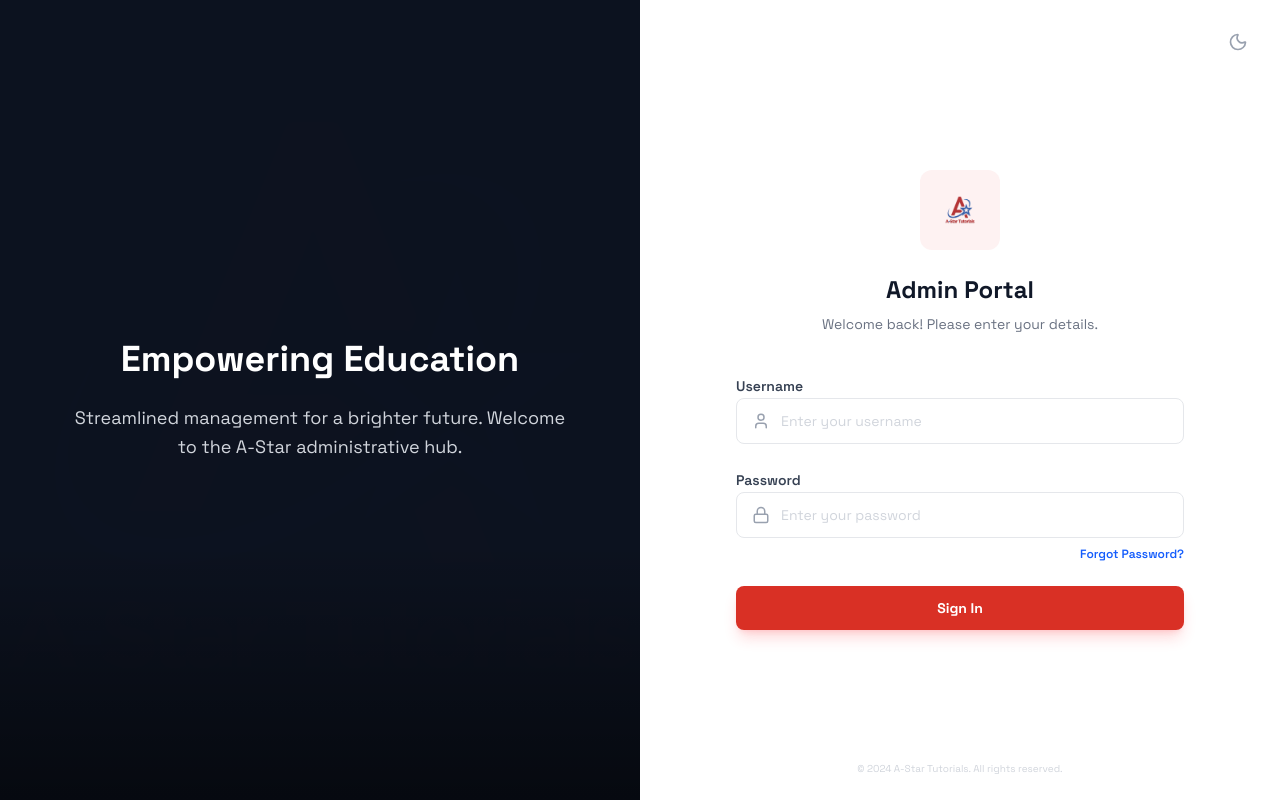
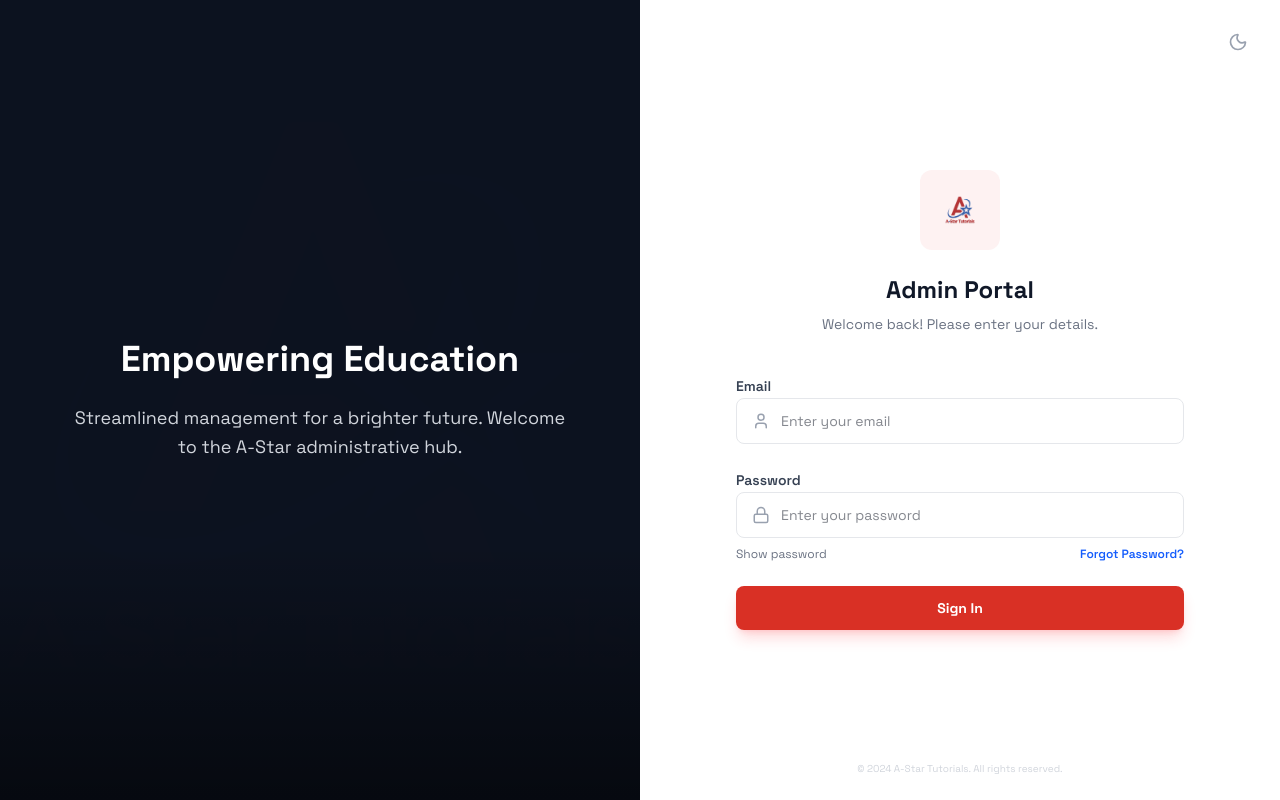
Before and after one commit to astartutorials/astutorials-v1, a Next.js app: page /admin/login in a window 1280 px wide. Built offline with nearby package versions, Linux system fonts and the light colour scheme.

Commit message:
Created adming login page

```diff
--- a/components/admin/AdminLoginForm.tsx
+++ b/components/admin/AdminLoginForm.tsx
@@ -1,15 +1,69 @@
 'use client';
 
 import { useState } from "react";
+import { useRouter } from "next/navigation";
 import Image from "next/image";
 import Link from "next/link";
-import { User, Lock, Moon, Sun } from "lucide-react";
+import { User, Lock, Moon } from "lucide-react";
+
+interface Admin {
+  id: string;
+  email: string;
+  name: string;
+  role: "admin";
+}
+
+interface AdminLoginResponse {
+  admin: Admin;
+}
 
 export default function AdminLoginForm() {
+  const router = useRouter();
+
+  const [email, setEmail] = useState("");
+  const [password, setPassword] = useState("");
   const [showPassword, setShowPassword] = useState(false);
+  const [loading, setLoading] = useState(false);
+  const [error, setError] = useState<string | null>(null);
+
+  async function handleSignIn(e: React.FormEvent<HTMLFormElement>) {
+    e.preventDefault();
+    setError(null);
+    setLoading(true);
+
+    try {
+      const response = await fetch("/api/auth/admin/login", {
+        method: "POST",
+        headers: {
+          "Content-Type": "application/json",
+        },
+        body: JSON.stringify({ email, password }),
+      });
+
+      const data: AdminLoginResponse = await response.json();
+
+      if (!response.ok) {
+        throw new Error("Invalid email or password");
+      }
+
+      console.log("Logged in admin:", data.admin);
+
+      // Example: redirect to admin dashboard
+      router.push("/admin/dashboard");
+
+    } catch (err: unknown) {
+      if (err instanceof Error) {
+        setError(err.message);
+      } else {
+        setError("Something went wrong");
+      }
+    } finally {
+      setLoading(false);
+    }
+  }
 
   return (
-    <div className="flex flex-col justify-center items-center min-h-screen w-full lg:w-1/2 bg-white h-full p-8 md:p-16 relative">
+    <div className="flex flex-col justify-center items-center min-h-screen w-full lg:w-1/2 bg-white p-8 md:p-16 relative">
       <div className="absolute top-8 right-8 text-gray-400 cursor-pointer hover:text-gray-600">
         <Moon size={20} />
       </div>
@@ -26,49 +80,81 @@ export default function AdminLoginForm() {
             />
           </div>
           <h2 className="text-2xl font-bold text-gray-900 mb-2">Admin Portal</h2>
-          <p className="text-gray-500 text-sm">Welcome back! Please enter your details.</p>
+          <p className="text-gray-500 text-sm">
+            Welcome back! Please enter your details.
+          </p>
         </div>
 
-        <form className="space-y-6">
+        <form className="space-y-6" onSubmit={handleSignIn}>
+          {/* Email */}
           <div className="space-y-2">
-            <label className="text-sm font-semibold text-gray-700">Username</label>
+            <label className="text-sm font-semibold text-gray-700">
+              Email
+            </label>
             <div className="relative">
               <User className="absolute left-4 top-1/2 -translate-y-1/2 text-gray-400" size={18} />
               <input
-                type="text"
-                placeholder="Enter your username"
-                className="w-full pl-11 pr-4 py-3 rounded-lg border border-gray-200 focus:border-[var(--astar-red)] focus:ring-4 focus:ring-red-500/10 outline-none transition-all placeholder:text-gray-300 text-gray-700 text-sm"
+                type="email"
+                value={email}
+                onChange={(e) => setEmail(e.target.value)}
+                required
+                placeholder="Enter your email"
+                className="w-full pl-11 pr-4 py-3 rounded-lg border border-gray-200 focus:border-[var(--astar-red)] focus:ring-4 focus:ring-red-500/10 outline-none transition-all text-sm"
               />
             </div>
           </div>
 
+          {/* Password */}
           <div className="space-y-2">
-            <label className="text-sm font-semibold text-gray-700">Password</label>
+            <label className="text-sm font-semibold text-gray-700">
+              Password
+            </label>
             <div className="relative">
               <Lock className="absolute left-4 top-1/2 -translate-y-1/2 text-gray-400" size={18} />
               <input
                 type={showPassword ? "text" : "password"}
+                value={password}
+                onChange={(e) => setPassword(e.target.value)}
+                required
                 placeholder="Enter your password"
-                className="w-full pl-11 pr-4 py-3 rounded-lg border border-gray-200 focus:border-[var(--astar-red)] focus:ring-4 focus:ring-red-500/10 outline-none transition-all placeholder:text-gray-300 text-gray-700 text-sm"
+                className="w-full pl-11 pr-4 py-3 rounded-lg border border-gray-200 focus:border-[var(--astar-red)] focus:ring-4 focus:ring-red-500/10 outline-none transition-all text-sm"
               />
             </div>
-            <div className="flex justify-end mt-1">
-               <Link href="#" className="text-xs font-semibold text-blue-600 hover:text-blue-700">
-                 Forgot Password?
-               </Link>
+
+            <div className="flex justify-between mt-1">
+              <button
+                type="button"
+                onClick={() => setShowPassword((prev) => !prev)}
+                className="text-xs text-gray-500 hover:text-gray-700"
+              >
+                {showPassword ? "Hide password" : "Show password"}
+              </button>
+
+              <Link href="#" className="text-xs font-semibold text-blue-600 hover:text-blue-700">
+                Forgot Password?
+              </Link>
             </div>
           </div>
 
+          {/* Error */}
+          {error && (
+            <p className="text-sm text-red-600 font-medium">{error}</p>
+          )}
+
+          {/* Submit */}
           <button
             type="submit"
-            className="w-full btn-primary bg-[var(--astar-red)] text-white font-bold py-3 rounded-lg shadow-lg shadow-red-500/20 hover:shadow-red-500/30 transition-all text-sm"
+            disabled={loading}
+            className="w-full bg-[var(--astar-red)] text-white font-bold py-3 rounded-lg shadow-lg shadow-red-500/20 hover:shadow-red-500/30 transition-all text-sm disabled:opacity-50"
           >
-            Sign In
+            {loading ? "Signing in..." : "Sign In"}
           </button>
         </form>
 
         <div className="absolute bottom-6 left-0 right-0 text-center">
-             <p className="text-[10px] text-gray-300">© 2024 A-Star Tutorials. All rights reserved.</p>
+          <p className="text-[10px] text-gray-300">
+            © 2024 A-Star Tutorials. All rights reserved.
+          </p>
         </div>
       </div>
     </div>
```
Also changed, not shown: 1 other file (tests, documents, lock files or other folders).
